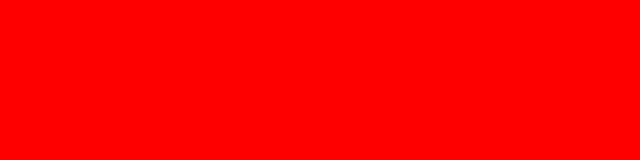
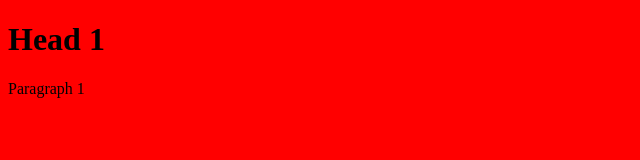
Before and after one commit to gkyulhanov/git-tut, a plain HTML site: page index.html in a window 1280 px wide. Shown: the whole page, without its empty margins (0-640 px from the left). Drawn offline with Linux system fonts and the light colour scheme.

Commit message:
Add h and p

```diff
--- a/index.html
+++ b/index.html
@@ -7,6 +7,7 @@
     <link href="style.css" rel="stylesheet">
 </head>
 <body>
-
+    <h1>Head 1</h1>
+    <p>Paragraph 1</p>
 </body>
 </html>
```
